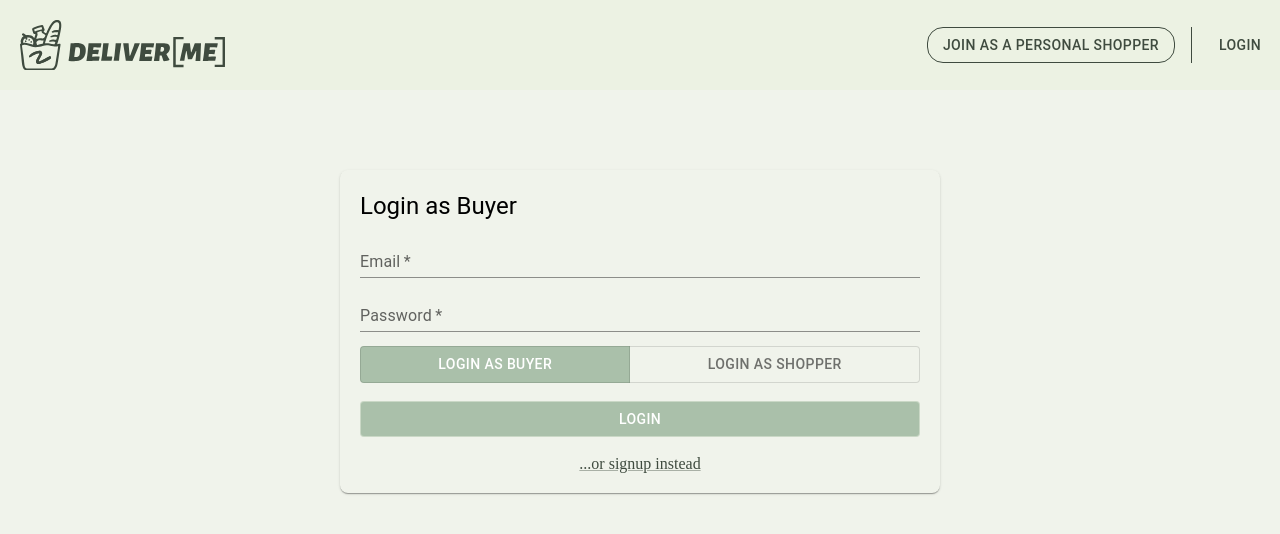
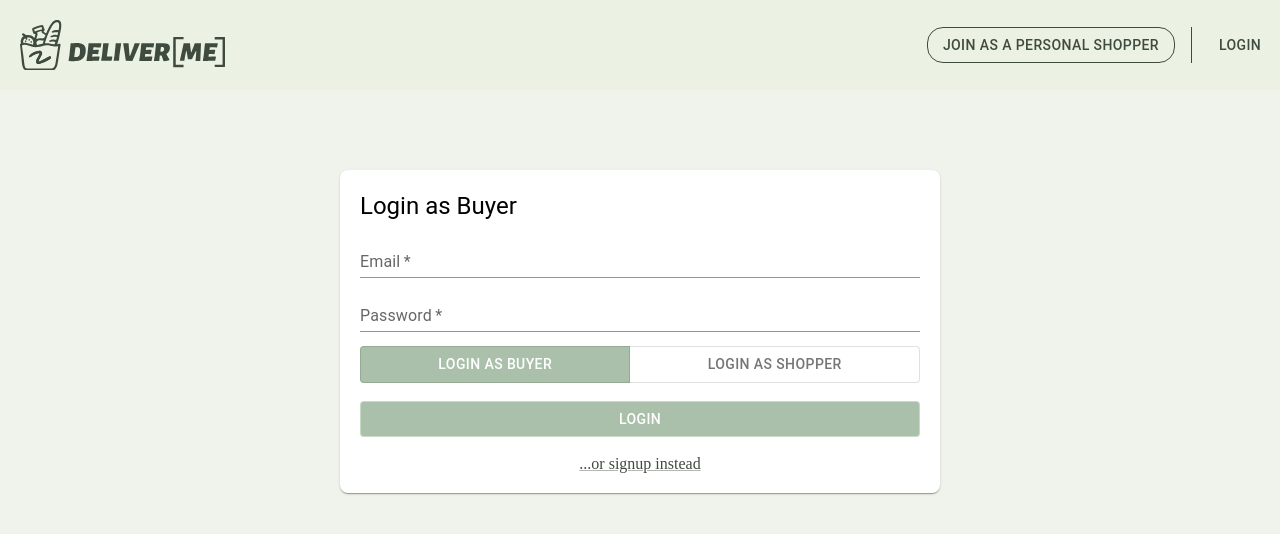
Before and after one commit to ebinm/DeliverMe, a React (Create React App) app in the folder frontend/: page /login in a window 1280 px wide. Shown: the top 534 px of the page. Built offline with nearby package versions, Linux system fonts and the light colour scheme; no server answers.

Commit message:
Fix missing background white.

```diff
--- a/frontend/src/components/MyOrders/SingleOrderViewCommon.jsx
+++ b/frontend/src/components/MyOrders/SingleOrderViewCommon.jsx
@@ -21,7 +21,7 @@ export function SingleOrderViewCommon({index, order, contact, buttons, bidView})
     }
 
     return <Box boxShadow={1} borderRadius={"8px"} padding={"16px"} mt={"16px"} display={"flex"}
-                flexDirection={"column"}>
+                flexDirection={"column"} backgroundColor={"white"}>
         <Box display={"flex"} flexDirection={"row"} justifyContent={"space-between"} alignItems={"center"}>
 
             <Box display={"flex"} flexDirection={"row"} gap={"32px"} alignItems={"center"}>
--- a/frontend/src/components/authentication/AuthenticationFormContainer.jsx
+++ b/frontend/src/components/authentication/AuthenticationFormContainer.jsx
@@ -15,7 +15,7 @@ export function AuthenticationFormContainer({onSubmit, title, children, altText,
 
     return <Box display={"flex"} justifyContent={"center"} alignItems={"center"} height={"100%"}
                 bgcolor={"primary.light"}>
-        <Box width={"600px"} padding={"20px"} boxShadow={1} borderRadius={"8px"} height={"min-content"}>
+        <Box width={"600px"} padding={"20px"} boxShadow={1} borderRadius={"8px"} height={"min-content"} backgroundColor={"white"}>
             <form onSubmit={async e => {
                 e.preventDefault()
 
```
